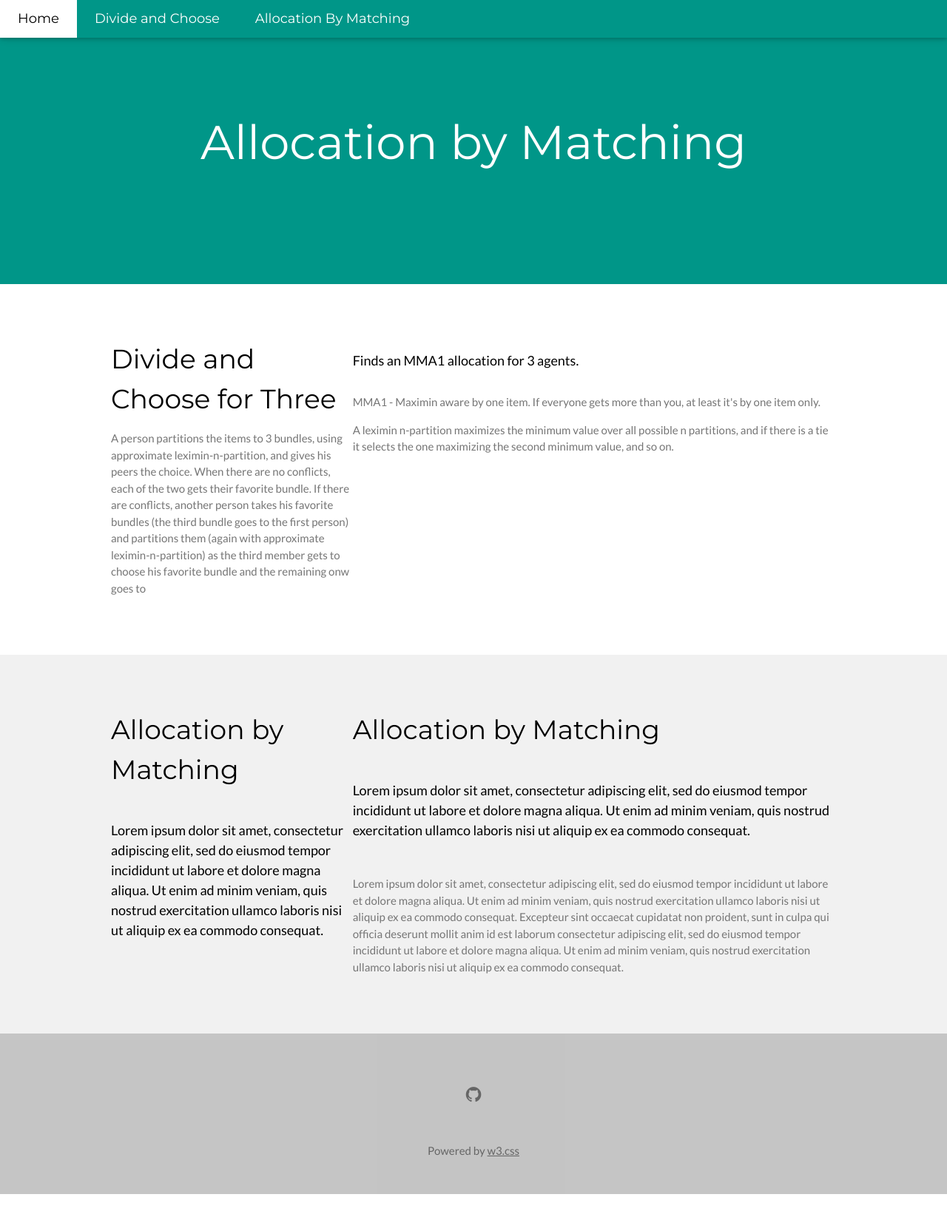
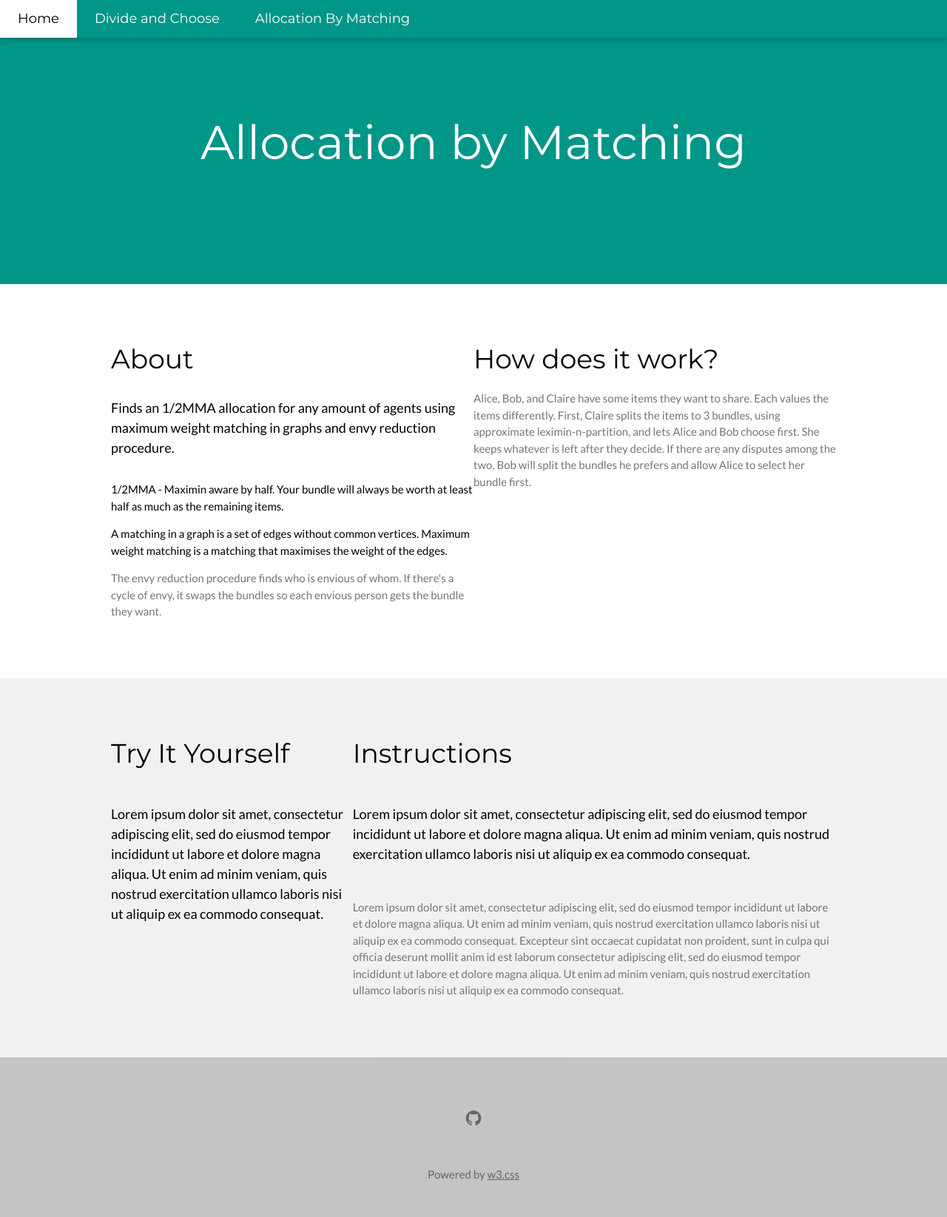
Before and after one commit to sonyamonyaa/mma_flaskProject, a Flask app: page /allocation-by-matching in a window 1280 px wide. Shown: the whole page at 74% size. Before the commit the page ends 1614 px from the top, so only its background shows below. Run offline with Flask 3, Linux system fonts and the light colour scheme.

Commit message:
added layout

```diff
--- a/project/templates/algo2.html
+++ b/project/templates/algo2.html
@@ -1,59 +1,25 @@
-{% extends "base.html" %}
+{% extends "algo_layout.html" %}
 
-{% block mycontents %}
-<!-- First Grid -->
-<div class="w3-row-padding w3-padding-64 w3-container">
-    <div class="w3-content">
-        <div class="w3-third">
-            <h1>Divide and Choose for Three</h1>
-            <p class="w3-text-grey">
-                A person partitions the items to 3 bundles, using approximate leximin-n-partition,
-                and gives his peers the choice. When there are no conflicts, each of the two gets their favorite bundle.
-                If there are conflicts, another person takes his favorite bundles (the
-                third bundle goes to the first person) and partitions them (again with approximate leximin-n-partition)
-                as the third member gets to choose his favorite bundle and the remaining onw goes to
+{% block about_content %}
+            <h5 class="w3-padding-16">Finds an 1/2MMA allocation for any amount of agents using maximum weight matching in graphs and envy reduction procedure.</h5>
+            <p>
+                1/2MMA - Maximin aware by half. Your bundle will always be worth at least half as much as the remaining items.
             </p>
-        </div>
-
-        <div class="w3-twothird">
-            <h5 class="w3-padding-16">Finds an MMA1 allocation for 3 agents.</h5>
-            <p class="w3-text-grey">
-                MMA1 - Maximin aware by one item. If everyone gets more than you, at least it's by one item only.
+            <p>
+                A matching in a graph is a set of edges without common vertices. Maximum weight matching is a matching that maximises the weight of the edges.
             </p>
             <p class="w3-text-grey">
-                A leximin n-partition maximizes the minimum value over all possible n partitions,
-                and if there is a tie it selects the one maximizing the second minimum value, and so on.
+                The envy reduction procedure finds who is envious of whom. If there's a cycle of envy,
+                it swaps the bundles so each envious person gets the bundle they want.
             </p>
+{% endblock %}
 
-        </div>
-    </div>
-</div>
-
-<!-- Second Grid -->
-<div class="w3-row-padding w3-light-grey w3-padding-64 w3-container">
-    <div class="w3-content">
-        <div class="w3-third">
-            <h1>Allocation by Matching</h1>
-            <h5 class="w3-padding-32">Lorem ipsum dolor sit amet, consectetur adipiscing elit, sed do eiusmod tempor
-                incididunt ut labore et dolore magna aliqua. Ut enim ad minim veniam, quis nostrud exercitation ullamco
-                laboris nisi ut aliquip ex ea commodo consequat.</h5>
-        </div>
-
-        <div class="w3-twothird">
-            <h1>Allocation by Matching</h1>
-            <h5 class="w3-padding-32">Lorem ipsum dolor sit amet, consectetur adipiscing elit, sed do eiusmod tempor
-                incididunt ut labore et dolore magna aliqua. Ut enim ad minim veniam, quis nostrud exercitation ullamco
-                laboris nisi ut aliquip ex ea commodo consequat.</h5>
-
-            <p class="w3-text-grey">Lorem ipsum dolor sit amet, consectetur adipiscing elit, sed do eiusmod tempor
-                incididunt ut labore et dolore magna aliqua. Ut enim ad minim veniam, quis nostrud exercitation ullamco
-                laboris nisi ut aliquip ex ea commodo consequat. Excepteur sint
-                occaecat cupidatat non proident, sunt in culpa qui officia deserunt mollit anim id est laborum
-                consectetur adipiscing elit, sed do eiusmod tempor incididunt ut labore et dolore magna aliqua. Ut enim
-                ad minim veniam, quis nostrud exercitation ullamco
-                laboris nisi ut aliquip ex ea commodo consequat.</p>
-        </div>
-    </div>
-</div>
-
+{% block how_content %}
+<p class="w3-text-grey">
+    Alice, Bob, and Claire have some items they want to share. Each values the items differently.
+    First, Claire splits the items to 3 bundles, using approximate leximin-n-partition,
+    and lets Alice and Bob choose first. She keeps whatever is left after they decide.
+    If there are any disputes among the two, Bob will split the bundles he prefers and
+    allow Alice to select her bundle first.
+</p>
 {% endblock %}
--- /dev/null
+++ b/project/templates/algo_layout.html
@@ -0,0 +1,47 @@
+{% extends "base.html" %}
+
+{% block mycontents %}
+<!-- First Grid -->
+<div class="w3-row-padding w3-padding-64 w3-container">
+    <div class="w3-content">
+        <div class="w3-half">
+            <h1>About</h1>
+            {% block about_content %}
+            {% endblock %}
+        </div>
+        <div class="w3-half">
+            <h1>How does it work?</h1>
+            {% block how_content %}
+            {% endblock %}
+        </div>
+    </div>
+</div>
+
+<!-- Second Grid -->
+<div class="w3-row-padding w3-light-grey w3-padding-64 w3-container">
+    <div class="w3-content">
+        <div class="w3-third">
+            <h1>Try It Yourself</h1>
+            <h5 class="w3-padding-32">Lorem ipsum dolor sit amet, consectetur adipiscing elit, sed do eiusmod tempor
+                incididunt ut labore et dolore magna aliqua. Ut enim ad minim veniam, quis nostrud exercitation ullamco
+                laboris nisi ut aliquip ex ea commodo consequat.</h5>
+        </div>
+
+        <div class="w3-twothird">
+            <h1>Instructions</h1>
+            <h5 class="w3-padding-32">Lorem ipsum dolor sit amet, consectetur adipiscing elit, sed do eiusmod tempor
+                incididunt ut labore et dolore magna aliqua. Ut enim ad minim veniam, quis nostrud exercitation ullamco
+                laboris nisi ut aliquip ex ea commodo consequat.</h5>
+
+            <p class="w3-text-grey">Lorem ipsum dolor sit amet, consectetur adipiscing elit, sed do eiusmod tempor
+                incididunt ut labore et dolore magna aliqua. Ut enim ad minim veniam, quis nostrud exercitation ullamco
+                laboris nisi ut aliquip ex ea commodo consequat. Excepteur sint
+                occaecat cupidatat non proident, sunt in culpa qui officia deserunt mollit anim id est laborum
+                consectetur adipiscing elit, sed do eiusmod tempor incididunt ut labore et dolore magna aliqua. Ut enim
+                ad minim veniam, quis nostrud exercitation ullamco
+                laboris nisi ut aliquip ex ea commodo consequat.</p>
+        </div>
+    </div>
+</div>
+
+{% endblock %}
--- a/project/templates/base.html
+++ b/project/templates/base.html
@@ -19,6 +19,10 @@
     <link rel="stylesheet" href="https://cdnjs.cloudflare.com/ajax/libs/font-awesome/4.7.0/css/font-awesome.min.css">
     <!--    <link rel="preconnect" href="https://fonts.googleapis.com">-->
     <!--<link rel="preconnect" href="https://fonts.gstatic.com" crossorigin>-->
+
+    <!--fix "GET /favicon.ico HTTP/1.1" 404 -->
+    <link rel="shortcut icon" href="#">
+
 
 
     <style>
@@ -77,6 +81,7 @@
 <!-- Footer -->
 <footer class="w3-container w3-padding-32 w3-center w3-opacity w3-grey">
     <div class="w3-xlarge w3-padding-32">
+<!--        <link rel="icon" href="data:,">-->
         <i class="fa fa-github w3-hover-opacity"></i>
         <!--        <i class="fa fa-instagram w3-hover-opacity"></i>-->
         <!--        <i class="fa fa-snapchat w3-hover-opacity"></i>-->
```
Also changed, not shown: project/templates/algo1.html (+22 -55 lines).
